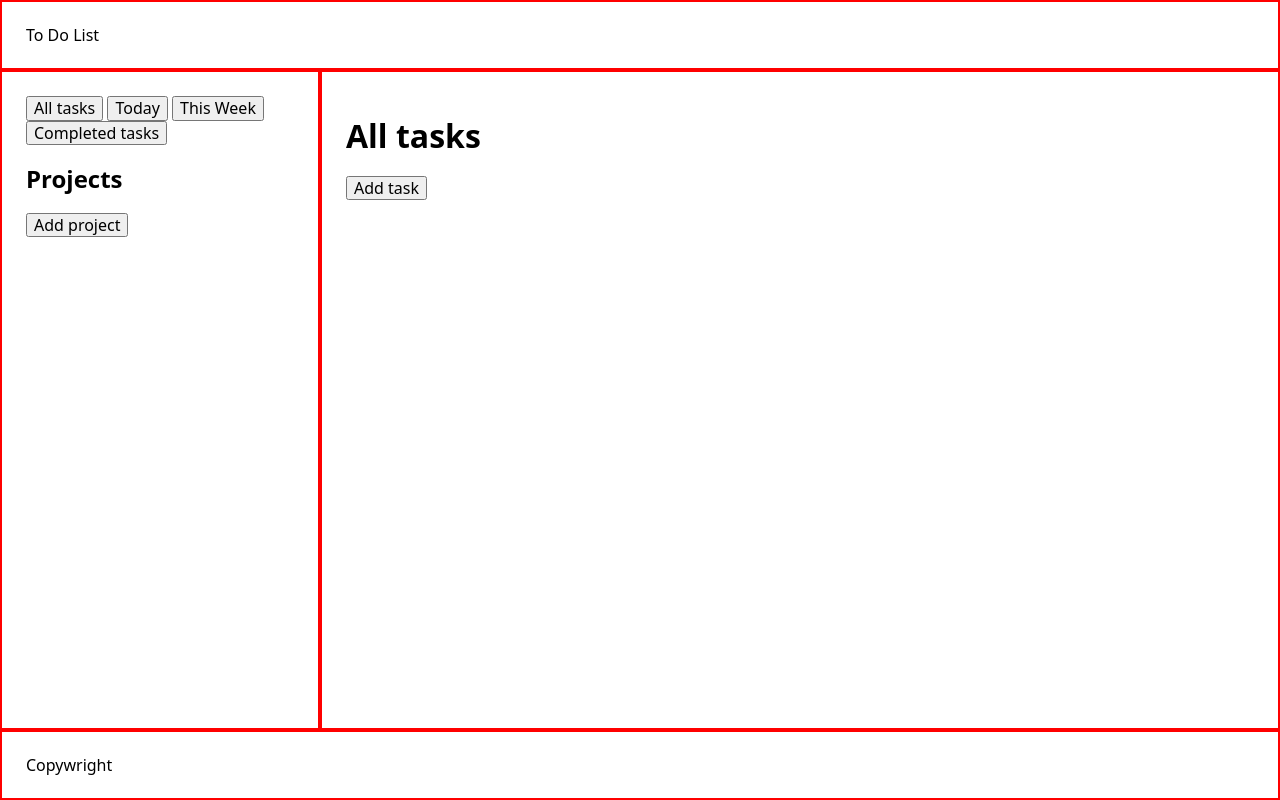
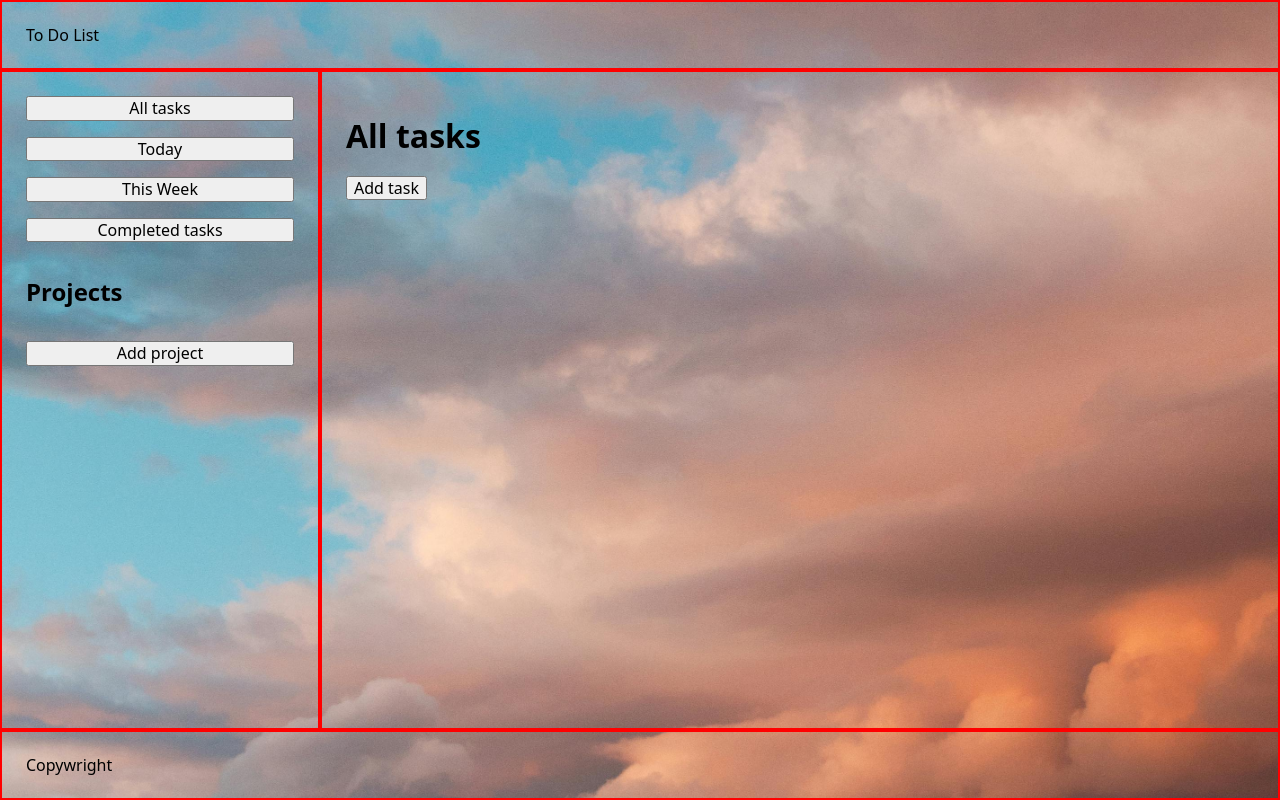
Before and after one commit to SangMunnKim/TOP_Todo_List, a website built with webpack: page src/template.html in a window 1280 px wide. Built offline with nearby package versions, Linux system fonts and the light colour scheme.

Commit message:
add background image

```diff
--- a/package.json
+++ b/package.json
@@ -11,6 +11,7 @@
   "license": "ISC",
   "devDependencies": {
     "css-loader": "^7.1.2",
+    "file-loader": "^6.2.0",
     "html-webpack-plugin": "^5.6.0",
     "style-loader": "^4.0.0",
     "webpack": "^5.93.0",
--- a/src/index.css
+++ b/src/index.css
@@ -1,7 +1,12 @@
 @import '../node_modules/modern-normalize/modern-normalize.css';
+
 body {
     height: 100vh;
+    background-image: url(./assets/background.jpg);
+    background-size: cover;
+    background-position: center;
 }
+
 .container {
     display: grid;
     grid-template-areas:
@@ -13,11 +18,26 @@ body {
 
     height: min(100vh, 100vw);
 
+
 }
+
 .container > * {
     border: 2px solid red;
     padding: 1.5em;
 }
+
+.sidebar {
+    display: flex;
+    flex-direction: column;
+    gap: 1em;
+}
+
+.sidebar .tasks {
+    display: flex;
+    flex-direction: column;
+    gap: 1em;
+}
+
 .header {
     grid-area: header;
 }
--- a/src/modules/display-logic.js
+++ b/src/modules/display-logic.js
@@ -12,4 +12,6 @@ function updateDisplay() {
     }
 }
 
+
+
 export { updateDisplay };
--- a/webpack.config.js
+++ b/webpack.config.js
@@ -23,6 +23,10 @@ module.exports = {
         test: /\.css$/i,
         use: ['style-loader', 'css-loader'],
       },
+      {
+        test: /\.(png|jpe?g|gif)$/i,
+        type: 'asset/resource',
+      },
     ],
   },
   watch: true,
```
Also changed, not shown: src/assets/background.jpg (added), 1 other file.
